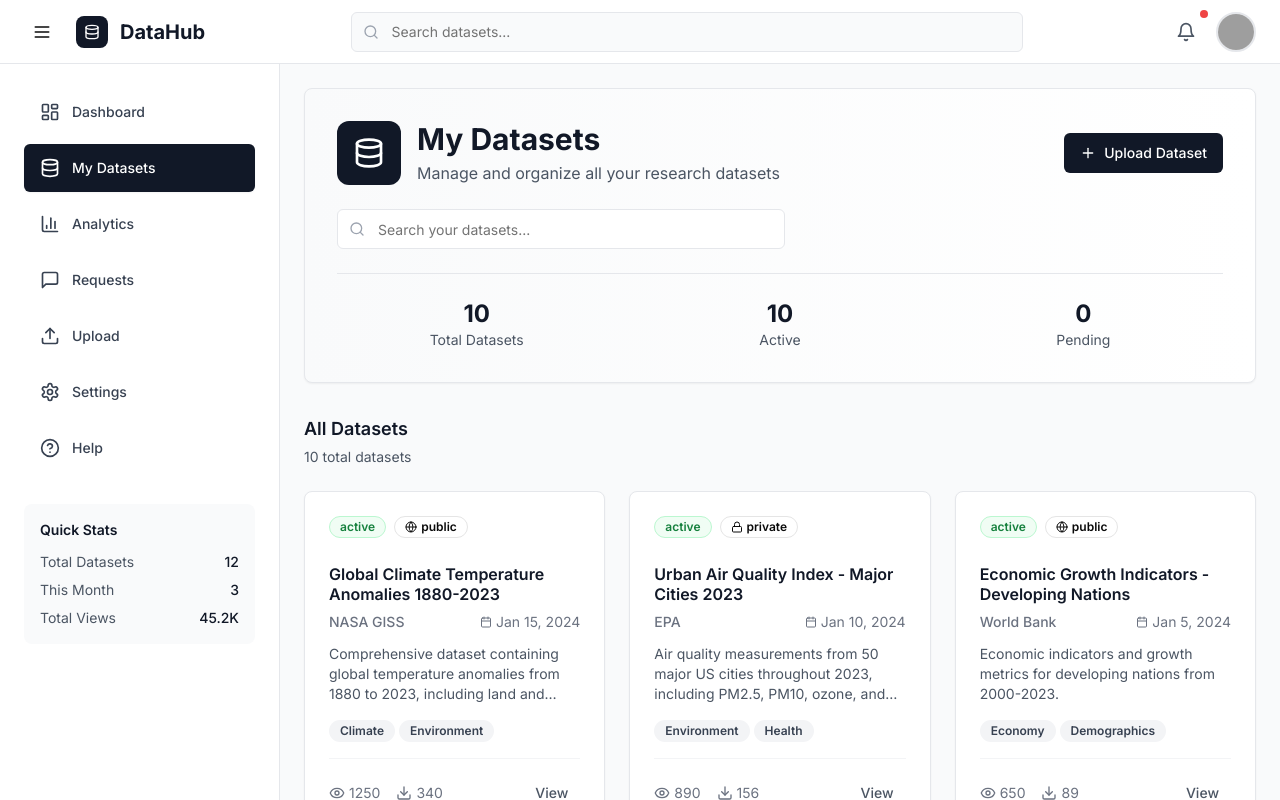
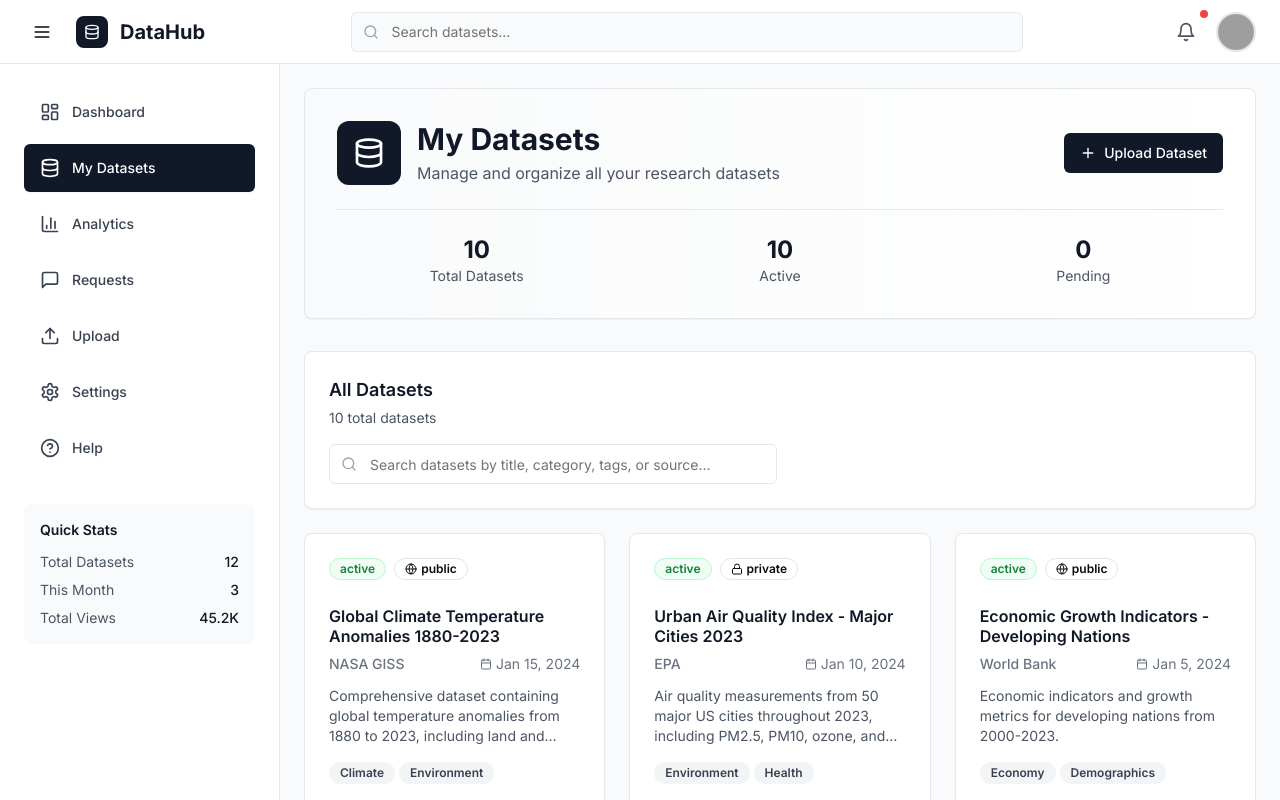
Before and after one commit to willylynx/trial, a Next.js app: page /datasets in a window 1280 px wide. Built offline with nearby package versions, Linux system fonts and the light colour scheme; grey boxes are pictures that could not be loaded.

Commit message:
Fix Search Placement for Dataset List

```diff
--- a/app/datasets/page.tsx
+++ b/app/datasets/page.tsx
@@ -10,9 +10,8 @@ import {
   NewDatasetForm
 } from '@/types/dashboard';
 import { Button } from '@/components/ui/button';
-import { Input } from '@/components/ui/input';
 import { Card, CardContent } from '@/components/ui/card';
-import { Database, Plus, Search, X } from 'lucide-react';
+import { Database, Plus } from 'lucide-react';
 import { motion } from 'framer-motion';
 
 // Mock user data
@@ -205,7 +204,6 @@ export default function DatasetsPage() {
   const [datasets, setDatasets] = useState(mockDatasets);
   const [showUploadModal, setShowUploadModal] = useState(false);
   const [editingDataset, setEditingDataset] = useState<UserDataset | null>(null);
-  const [searchQuery, setSearchQuery] = useState('');
 
   const handleViewDataset = (dataset: UserDataset) => {
     console.log('View dataset:', dataset);
@@ -269,10 +267,6 @@ export default function DatasetsPage() {
     setEditingDataset(null);
   };
 
-  const clearSearch = () => {
-    setSearchQuery('');
-  };
-
   return (
     <DashboardLayout user={mockUser}>
       <div className="space-y-8">
@@ -305,29 +299,6 @@ export default function DatasetsPage() {
                 </Button>
               </div>
 
-              {/* Search Bar */}
-              <div className="mb-6">
-                <div className="relative max-w-md">
-                  <Search className="absolute left-3 top-1/2 transform -translate-y-1/2 text-gray-400 w-4 h-4" />
-                  <Input
-                    placeholder="Search your datasets..."
-                    value={searchQuery}
-                    onChange={(e) => setSearchQuery(e.target.value)}
-                    className="pl-10 pr-10 border-gray-200 focus:border-gray-400 focus:ring-0 bg-white hover:bg-gray-50 transition-colors"
-                  />
-                  {searchQuery && (
-                    <Button
-                      variant="ghost"
-                      size="sm"
-                      onClick={clearSearch}
-                      className="absolute right-1 top-1/2 transform -translate-y-1/2 h-8 w-8 p-0 hover:bg-gray-100 rounded-full"
-                    >
-                      <X className="w-4 h-4 text-gray-400" />
-                    </Button>
-                  )}
-                </div>
-              </div>
-
               {/* Stats */}
               <div className="grid grid-cols-1 md:grid-cols-3 gap-6 pt-6 border-t border-gray-200">
                 <div className="text-center">
@@ -351,7 +322,7 @@ export default function DatasetsPage() {
           </Card>
         </motion.div>
 
-        {/* Dataset List with Pagination */}
+        {/* Dataset List with Search */}
         <motion.div
           initial={{ opacity: 0, y: 20 }}
           animate={{ opacity: 1, y: 0 }}
@@ -359,7 +330,6 @@ export default function DatasetsPage() {
         >
           <DatasetList
             datasets={datasets}
-            searchQuery={searchQuery}
             onViewDataset={handleViewDataset}
             onEditDataset={handleEditDataset}
             onDeleteDataset={handleDeleteDataset}
--- a/components/dashboard/DatasetList.tsx
+++ b/components/dashboard/DatasetList.tsx
@@ -1,11 +1,12 @@
 'use client';
 
-import { useState } from 'react';
+import { useState, useEffect } from 'react';
 import { Card, CardContent } from '@/components/ui/card';
 import { Button } from '@/components/ui/button';
 import { Badge } from '@/components/ui/badge';
+import { Input } from '@/components/ui/input';
 import { UserDataset } from '@/types/dashboard';
-import { Eye, Download, Calendar, Globe, Lock, MoreVertical, Edit, Trash2, ChevronLeft, ChevronRight, Search } from 'lucide-react';
+import { Search, Eye, Download, Calendar, Globe, Lock, MoreVertical, Edit, Trash2, ChevronLeft, ChevronRight, X } from 'lucide-react';
 import { motion, AnimatePresence } from 'framer-motion';
 import {
   DropdownMenu,
@@ -16,7 +17,6 @@ import {
 
 interface DatasetListProps {
   datasets: UserDataset[];
-  searchQuery: string;
   onViewDataset: (dataset: UserDataset) => void;
   onEditDataset: (dataset: UserDataset) => void;
   onDeleteDataset: (datasetId: string) => void;
@@ -24,11 +24,11 @@ interface DatasetListProps {
 
 export function DatasetList({
   datasets,
-  searchQuery,
   onViewDataset,
   onEditDataset,
   onDeleteDataset
 }: DatasetListProps) {
+  const [searchQuery, setSearchQuery] = useState('');
   const [currentPage, setCurrentPage] = useState(1);
   const itemsPerPage = 9; // 3 rows of 3 cards each
 
@@ -66,15 +66,21 @@ export function DatasetList({
     window.scrollTo({ top: 0, behavior: 'smooth' });
   };
 
+  const clearSearch = () => {
+    setSearchQuery('');
+  };
+
   // Reset to page 1 when search changes
-  useState(() => {
+  useEffect(() => {
     setCurrentPage(1);
   }, [searchQuery]);
 
   return (
     <div className="space-y-6">
-      {/* Results Info */}
-      <div className="flex items-center justify-between">
+      {/* Search Bar */}
+      <Card className="border border-gray-200 shadow-sm">
+        <CardContent className="p-6">
+          <div className="flex items-center justify-between mb-4">
             <div>
               <h2 className="text-lg font-semibold text-gray-900">
                 {searchQuery ? 'Search Results' : 'All Datasets'}
@@ -90,6 +96,29 @@ export function DatasetList({
               </p>
             </div>
           </div>
+
+          {/* Search Input */}
+          <div className="relative max-w-md">
+            <Search className="absolute left-3 top-1/2 transform -translate-y-1/2 text-gray-400 w-4 h-4" />
+            <Input
+              placeholder="Search datasets by title, category, tags, or source..."
+              value={searchQuery}
+              onChange={(e) => setSearchQuery(e.target.value)}
+              className="pl-10 pr-10 border-gray-200 focus:border-gray-400 focus:ring-0 bg-white hover:bg-gray-50 transition-colors"
+            />
+            {searchQuery && (
+              <Button
+                variant="ghost"
+                size="sm"
+                onClick={clearSearch}
+                className="absolute right-1 top-1/2 transform -translate-y-1/2 h-8 w-8 p-0 hover:bg-gray-100 rounded-full"
+              >
+                <X className="w-4 h-4 text-gray-400" />
+              </Button>
+            )}
+          </div>
+        </CardContent>
+      </Card>
 
       {/* Dataset Grid */}
       <AnimatePresence mode="wait">
```
Lines whose indentation alone changed are shown as unchanged.
